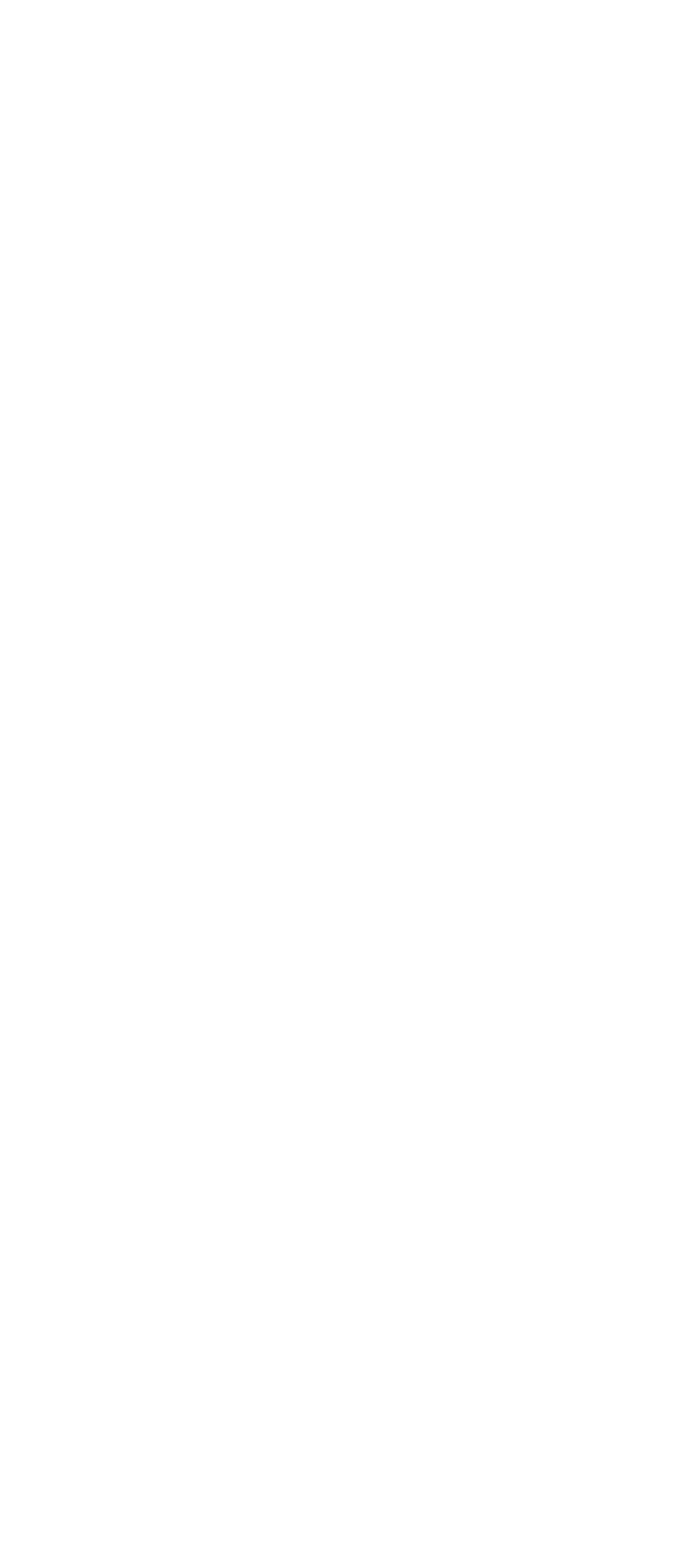
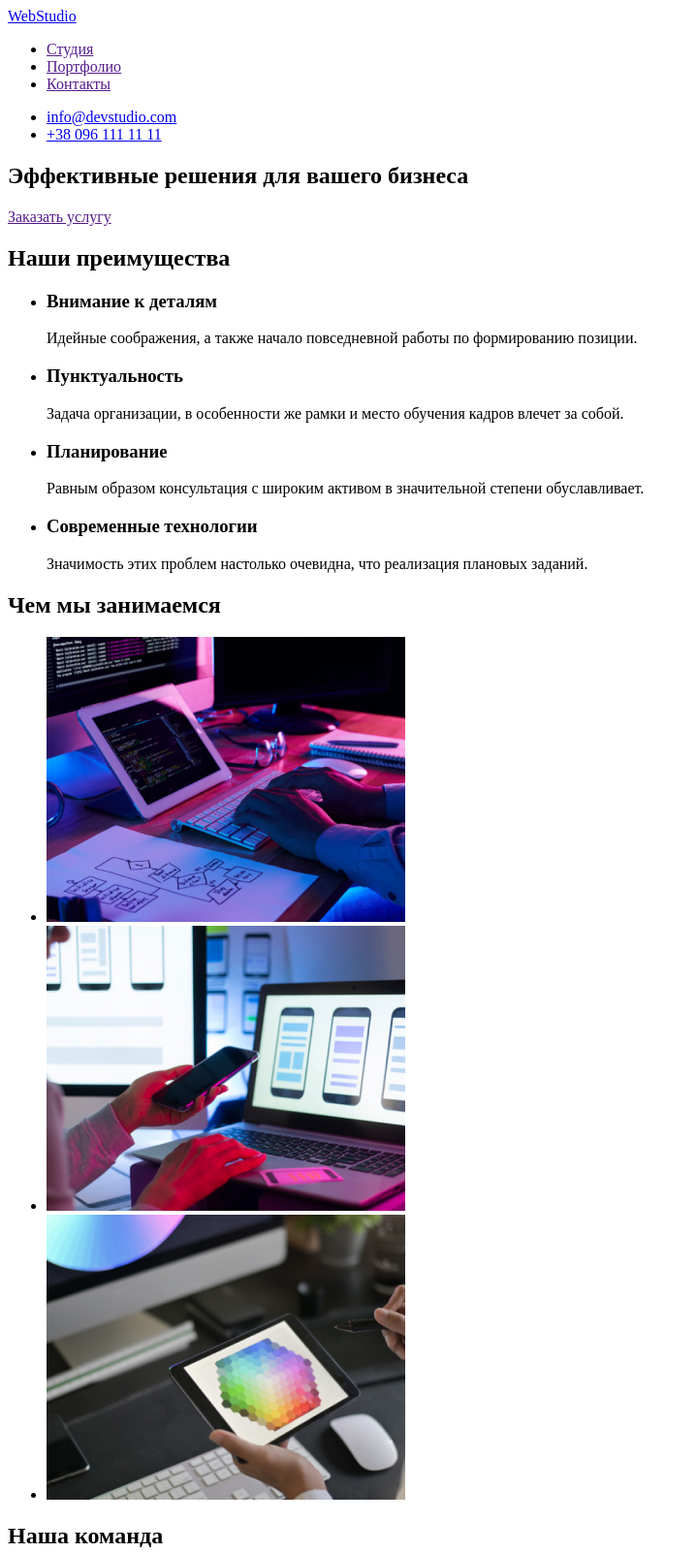
Before and after one commit to ASNech/goit-markup-hw-01, a plain HTML site: page index.html in a window 1280 px wide. Shown: the top 1602 px of the page at 97% size, without its empty margins (0-719 px from the left). Before the commit the page ends 800 px from the top, so only its background shows below. Drawn offline with Linux system fonts and the light colour scheme.

Commit message:
Page markup

```diff
--- a/index.html
+++ b/index.html
@@ -6,7 +6,108 @@
     <meta name="viewport" content="width=device-width, initial-scale=1.0">
     <title>HW-1</title>
 </head>
+
 <body>
+    <header>
+        <nav>
+            <a href="/">WebStudio</a>
+            <ul>
+                <li><a href="">Студия</a></li>
+                <li><a href="">Портфолио</a></li>
+                <li><a href="">Контакты</a></li>
+            </ul>
+            <ul>
+                <li><a href="mailto:info@devstudio.com">info@devstudio.com</a></li>
+                <li><a href="tel:+380961111111">+38 096 111 11 11</a></li>
+            </ul>
+        </nav>
+    </header>
+
+        <main>
+
+            <!-- Hero -->
+            <section>
+                <h1>Эффективные решения для вашего бизнеса</h1>
+                <a href="">Заказать услугу</a>
+            </section>
+
+            <!-- Features -->
+            <section>
+                <h2>Наши преимущества</h2>
+                <ul>
+                    <li>
+                        <h3>Внимание к деталям</h3>
+                        <p>Идейные соображения, а также начало повседневной работы по формированию позиции.</p>
+                    </li>
+                    <li>
+                        <h3>Пунктуальность</h3>
+                        <p>Задача организации, в особенности же рамки и место обучения кадров влечет за собой.</p>
+                    </li>
+                    <li>
+                        <h3>Планирование</h3>
+                        <p>Равным образом консультация с широким активом в значительной степени обуславливает.</p>
+                    </li>
+                    <li>
+                        <h3>Современные технологии</h3>
+                        <p>Значимость этих проблем настолько очевидна, что реализация плановых заданий.</p>
+                    </li>
+                </ul>
+            </section>
+
+            <!-- What we do -->
+            <section>
+                <h2>Чем мы занимаемся</h2>
+                <ul>
+                    <li>
+                        <img src="./img/img_backend.jpg" alt="Code writing" width="370" height="294">
+                    </li>
+                    <li>
+                        <img src="./img/img_frontend.jpg" alt="UI making" width="370" height="294">
+                    </li>
+                    <li>
+                        <img src="./img/img_design.jpg" alt="Color choising" width="370" height="294">
+                    </li>
+                </ul>
+            </section>
+
+            <!-- Team -->
+            <section>
+                <h2>Наша команда</h2>
+                <ul>
+                    <li>
+                        <img src="./img/ava_designer.jpg" alt="Игорь Демьяненко" width="270" height="260">
+                        <h4>Игорь Демьяненко</h4>
+                        <p>Product Designer</p>
+                    </li>
+                    <li>
+                        <img src="./img/ava_fr-developer.jpg" alt="Ольга Репина" width="270" height="260">
+                        <h4>Ольга Репина</h4>
+                        <p>Frontend Developer</p>
+                    </li>
+                    <li>
+                        <img src="./img/ava_marketer.jpg" alt="Николай Тарасов" width="270" height="260">
+                        <h4>Николай Тарасов</h4>
+                        <p>Marketing</p>
+                    </li>
+                    <li>
+                        <img src="./img/ava_ui-designer.jpg" alt="Михаил Ермаков" width="270" height="260">
+                        <h4>Михаил Ермаков</h4>
+                        <p>UI Designer</p>
+                    </li>
+                </ul>
+            </section>
+        </main>
+
+        <footer>
+            <a href="/">WebStudio</a>
+            <address>
+                <ul>
+                    <li>г. Киев, пр-т Леси Украинки, 26</li>
+                    <li><a href="mailto:info@devstudio.com">info@devstudio.com</a></li>
+                    <li><a href="tel:+380961111111">+38 096 111 11 11</a></li>
+                </ul>
+            </address>
+        </footer>
 
 </body>
 </html>
```
